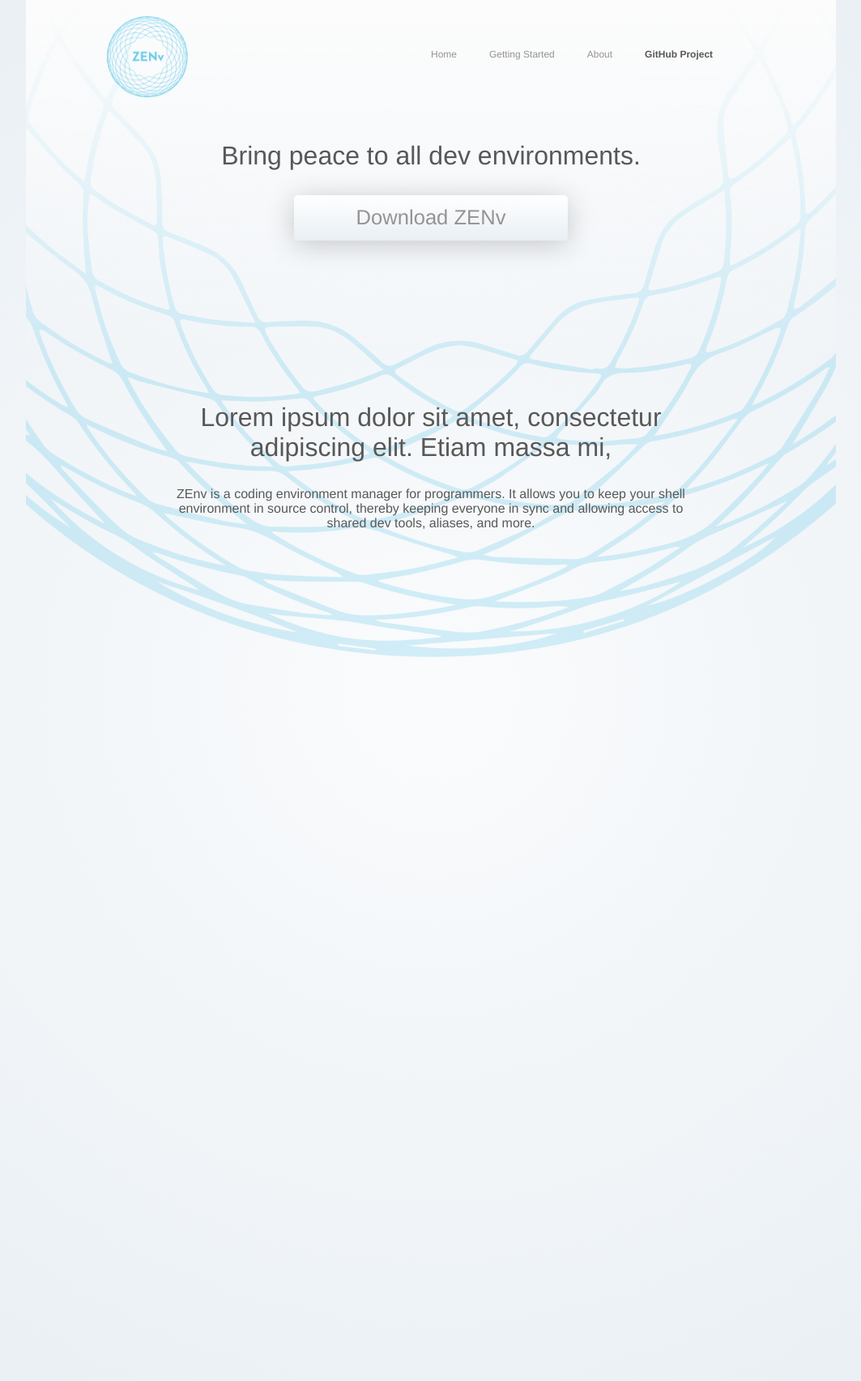
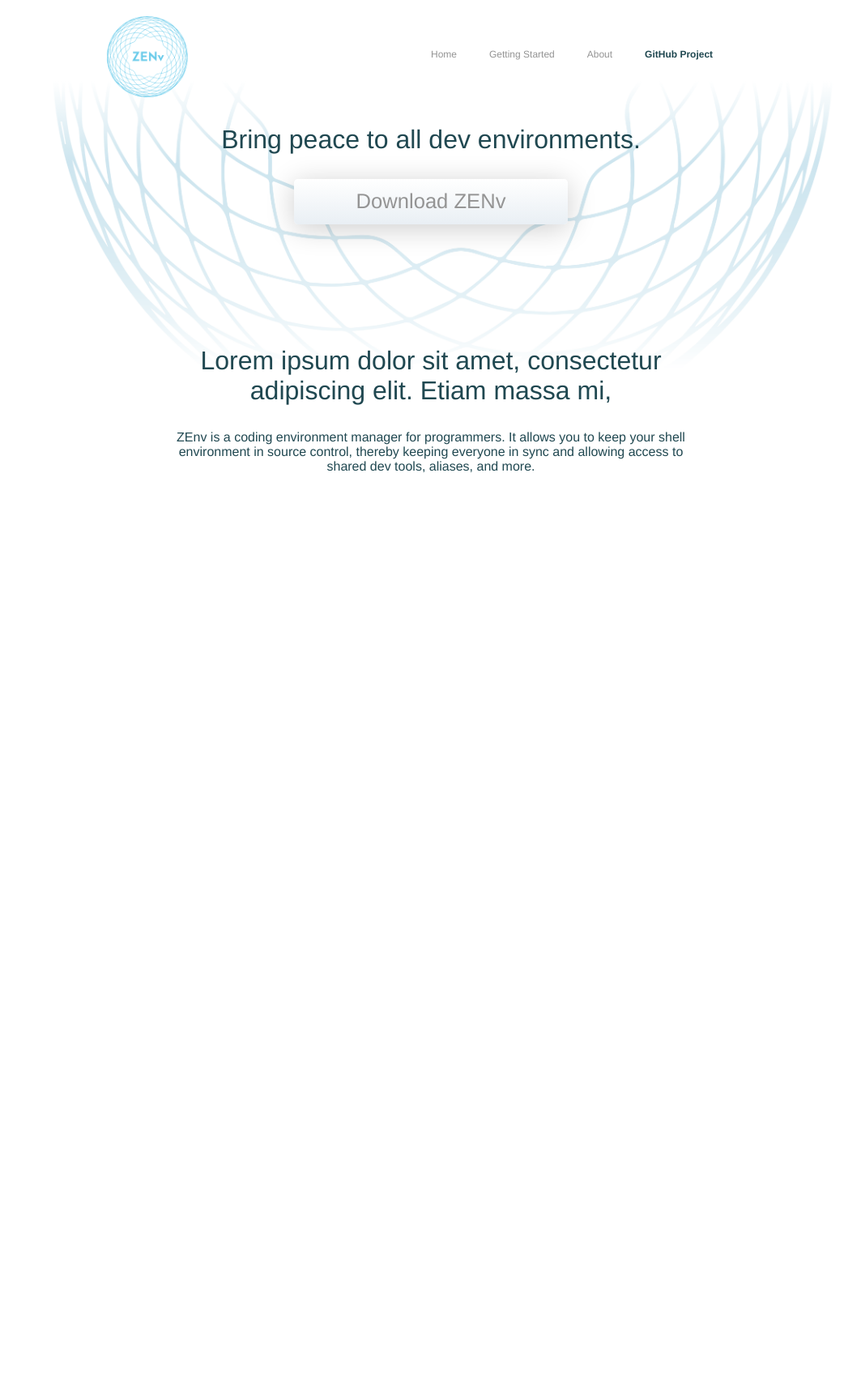
Before and after one commit to zoosk/zenv, a Jekyll site: the page built from index.html, in a window 1280 px wide. Shown: the whole page at 81% size, without its empty margins (108-1171 px from the left). Built offline with Jekyll 4.4.1, drawn with Linux system fonts in a browser that asks for light colours; after the commit the page ends 1635 px from its top, so only the background shows below that.

Commit message:
Background is working\!

```diff
--- a/_includes/head.html
+++ b/_includes/head.html
@@ -11,7 +11,7 @@
   <link rel="alternate" type="application/rss+xml" title="{{ site.title }}" href="{{ "/feed.xml" | prepend: site.baseurl | prepend: site.url }}">
   <style type="text/css">
     .hero-image {
-      background-image: url("{{ site.baseurl }}/images/zenv_net7.png");
+
     }
   </style>
 </head>
--- a/_layouts/default.html
+++ b/_layouts/default.html
@@ -10,6 +10,7 @@
 
 
     <div class="page-content">
+      <span class="gradient-buffer"></span>
       <span class="hero-image"></span>
 
       <div class="wrapper">
--- a/_sass/_zenv.scss
+++ b/_sass/_zenv.scss
@@ -33,10 +33,15 @@
 }
 
 body {
-    background-color: $backgroundColor;
+    //background-color: $backgroundColor;
+    //background-image: url("/images/Zenv_bakground-01.png"); // THIS IS DEFINED IN THE HTML
+    //background-size: contain;
+    //background-repeat: no-repeat;
     font-family: "HelveticaNeue-Light", "Helvetica Neue Light", "Helvetica Neue", Helvetica, Arial, "Lucida Grande", sans-serif;
     font-weight: 300;
     color: $mainTextColor;
+    max-width: 1600px;
+    min-width: 1000px;
 
     .bold {
         font-weight: 600;
@@ -44,10 +49,20 @@
     }
 
     .page-content {
+        background-image: url("/images/Zenv_bakground-02.png"); // THIS IS DEFINED IN THE HTML
+        background-size: contain;
+        background-repeat: no-repeat;
         margin-left: auto;
         margin-right: auto;
         width: 1000px;
         height: 100%;
+        margin-top: -20px;
+
+        .gradient-buffer {
+            @include gradient(white, $alphaColor);
+            height: 100px;
+            display: block;
+        }
 
         .wrapper {
             margin-left: 10%;
@@ -72,7 +87,7 @@
         z-index: -2;
     }
 
-    @include radial-gradient(lighten($backgroundColor, 5%), $backgroundColor);
+    //@include radial-gradient(lighten($backgroundColor, 5%), $backgroundColor);
 }
 
 .button {
@@ -85,7 +100,6 @@
 .home {
     .tagline {
         font-size: 2em;
-        margin-top: 100px;
         text-align: center;
 
         .download-zenv {
@@ -98,7 +112,7 @@
 
 
     .about-blurb {
-        margin-top: 200px;
+        margin-top: 150px;
         margin-right: 10%;
         margin-left: 10%;
         text-align: center;
--- a/css/main.scss
+++ b/css/main.scss
@@ -104,8 +104,9 @@
 
 $backgroundColor: #e9eff4;
 $margin: 5%;
-$mainTextColor: #585858;
+$mainTextColor: #204851;
 $lightTextColor: #949494;
+$alphaColor: rgba(255, 255, 255, 0);
 
 // Use media queries like this:
 // @include media-query($on-palm) {
```
Also changed, not shown: images/Zenv_bakground-01.png (added), images/Zenv_bakground-02.png (added), 7 other files.
